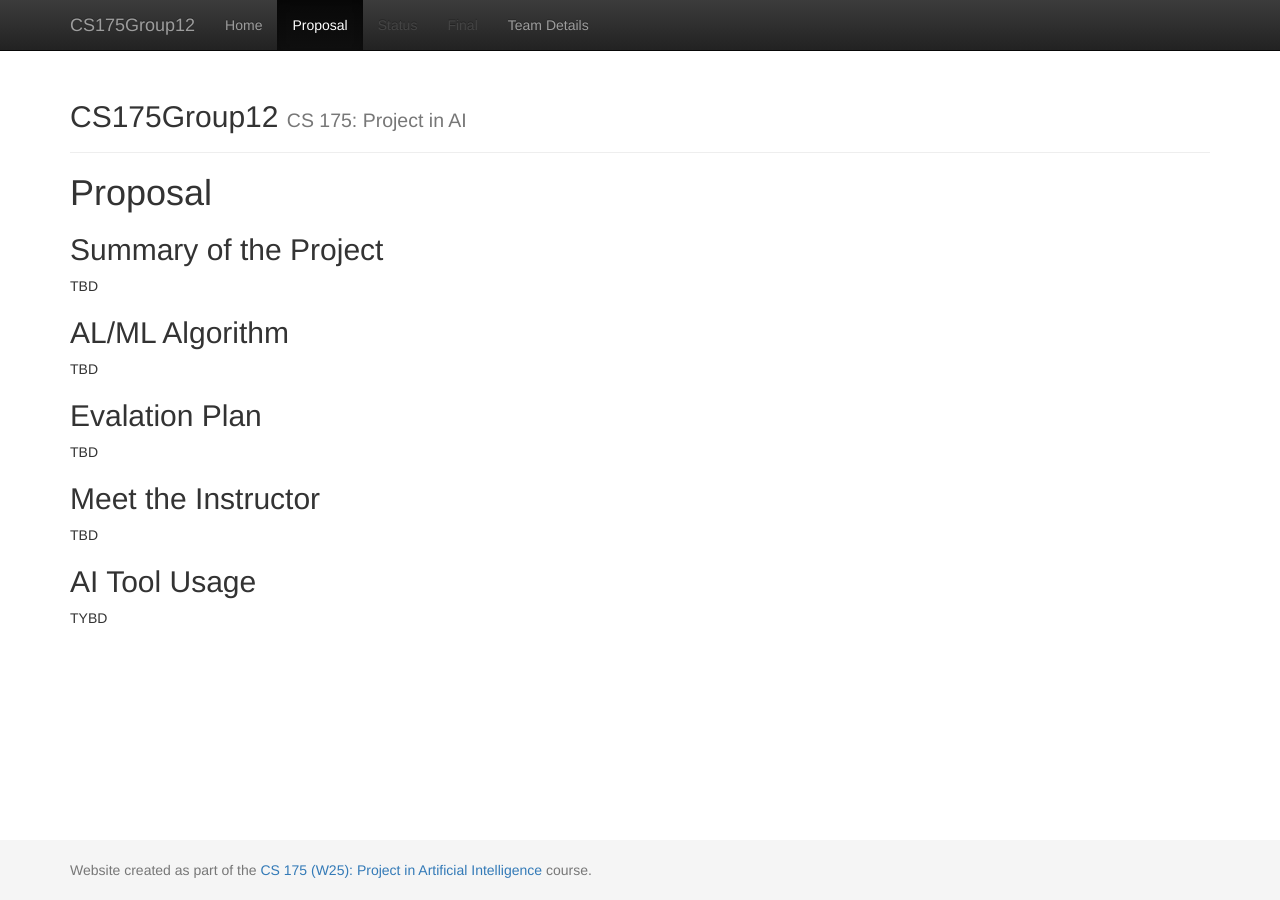
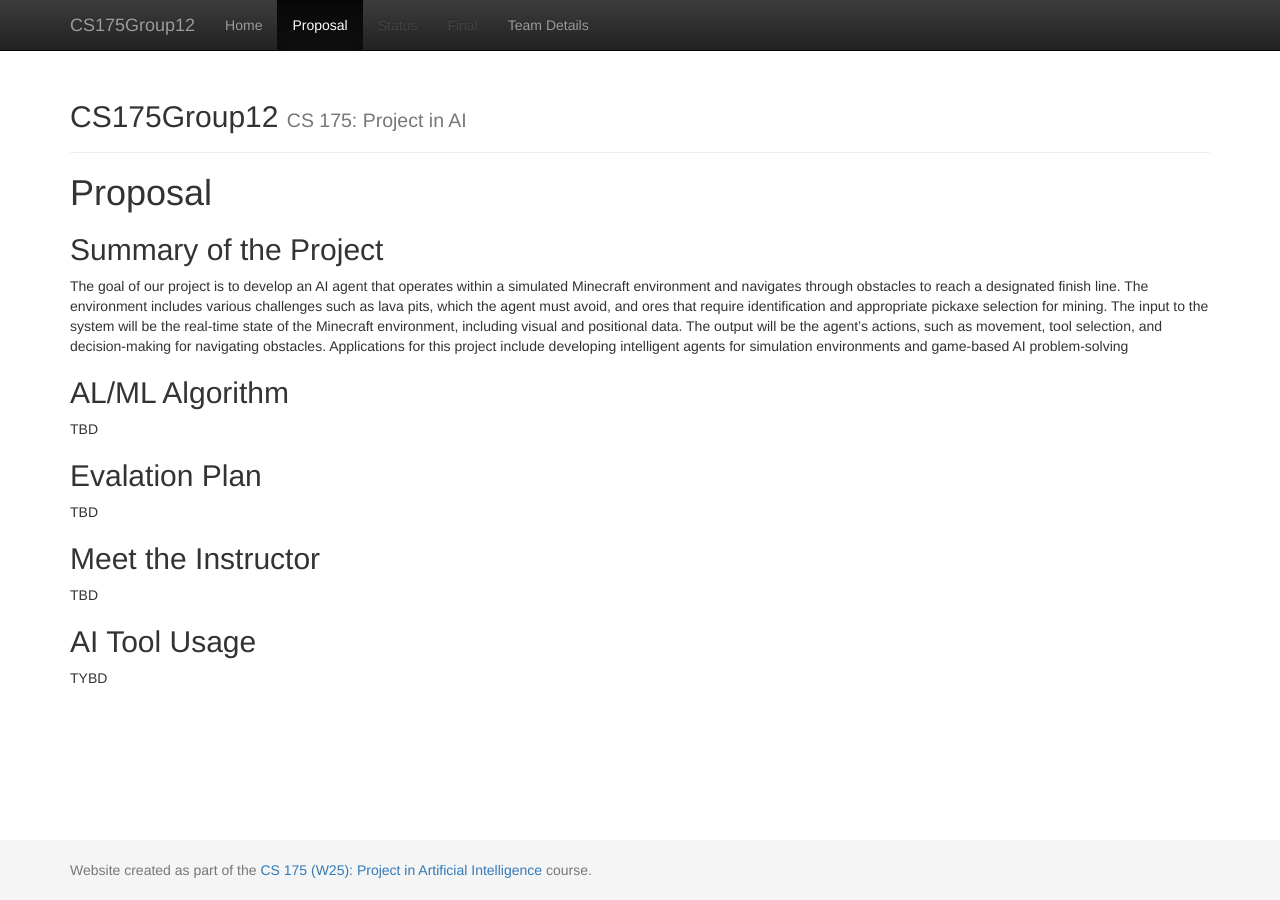
Before and after one commit to Y0507M/CS175Group12, a Jekyll site: the page built from docs/proposal.md, in a window 1280 px wide. Built offline with Jekyll 4.4.1, drawn with Linux system fonts in a browser that asks for light colours.

Commit message:
Updated Summary of the project. Open to commits/change.

```diff
--- a/docs/proposal.md
+++ b/docs/proposal.md
@@ -6,7 +6,7 @@ title:  Proposal
 # {{ page.title }}
 
 ## Summary of the Project
-TBD
+The goal of our project is to develop an AI agent that operates within a simulated Minecraft environment and navigates through obstacles to reach a designated finish line. The environment includes various challenges such as lava pits, which the agent must avoid, and ores that require identification and appropriate pickaxe selection for mining. The input to the system will be the real-time state of the Minecraft environment, including visual and positional data. The output will be the agent's actions, such as movement, tool selection, and decision-making for navigating obstacles. Applications for this project include developing intelligent agents for simulation environments and game-based AI problem-solving
 
 ## AL/ML Algorithm
 TBD
```
